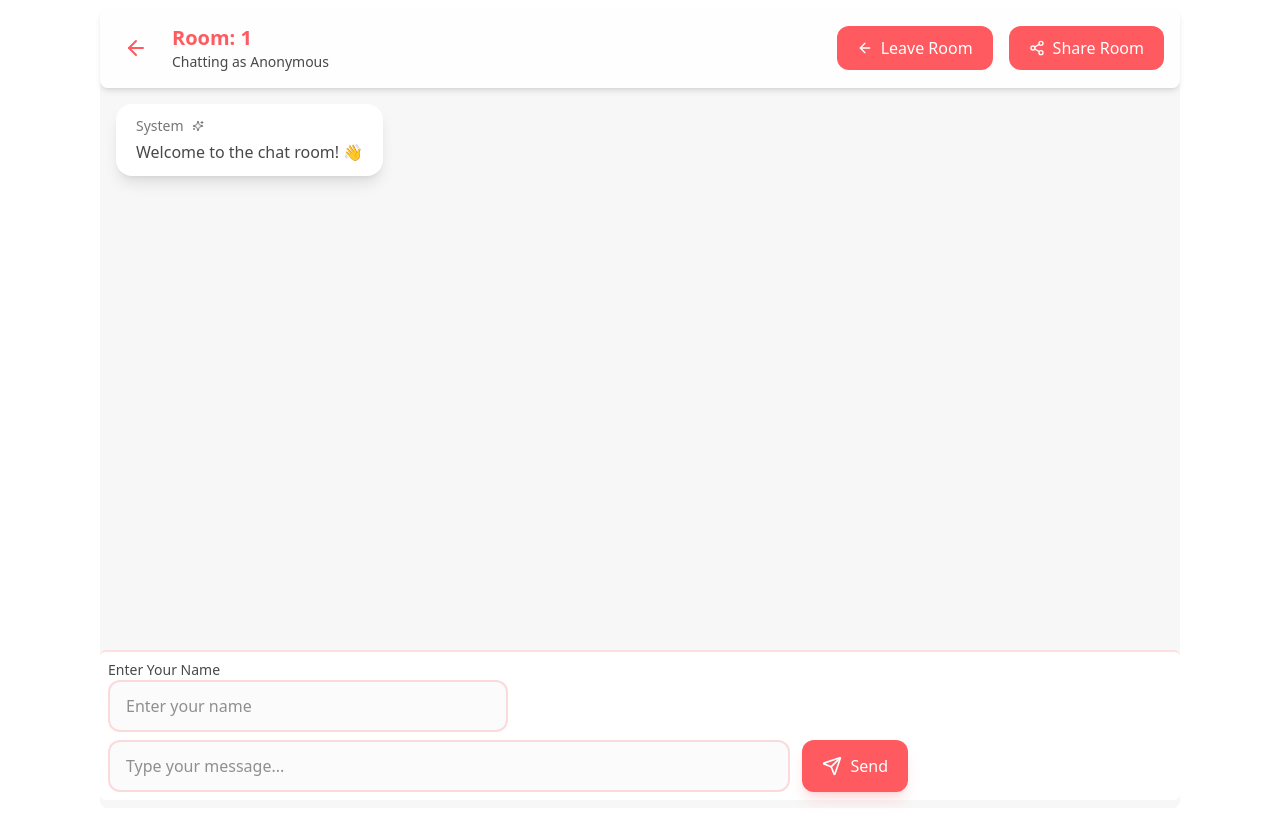
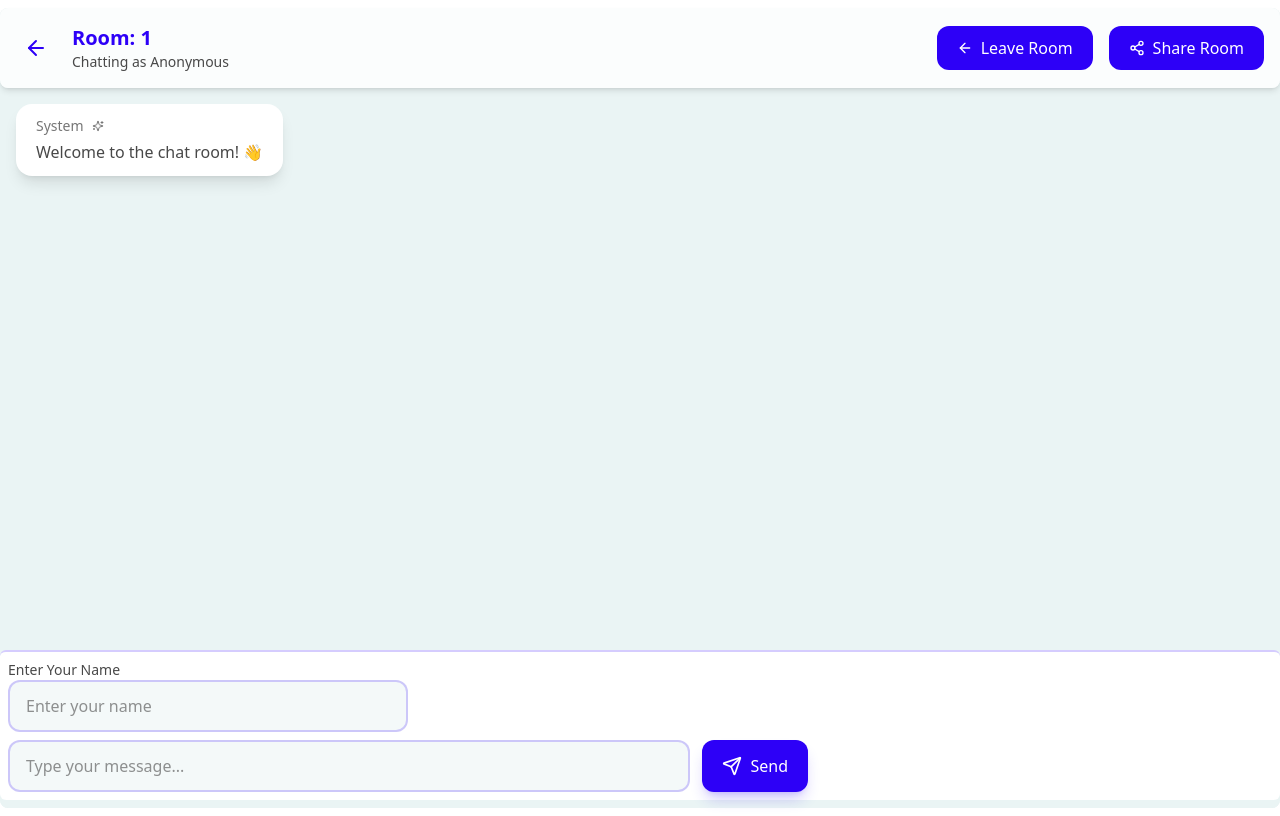
Before and after one commit to MrNikhillyadav/chatify-app, a React (Vite) app in the folder frontend/: page /room/1 in a window 1280 px wide. Built offline with nearby package versions, Linux system fonts and the light colour scheme; no server answers.

Commit message:
added content to readme and modified UI

```diff
--- a/frontend/src/components/Room.tsx
+++ b/frontend/src/components/Room.tsx
@@ -98,7 +98,7 @@ function Room() {
   }
 
   return (
-    <div className=" flex flex-col max-w-[1080px] rounded-lg my-2 m-auto bg-cartoon-bg text-cartoon-text">
+    <div className=" flex flex-col max-w-[1280px] rounded-lg my-2 m-auto bg-cartoon-bg text-cartoon-text">
       <div className="h-screen flex flex-col bg-cartoon-bg text-cartoon-text rounded-lg ">
          {/* Header */}
       <div className="sticky top-0 z-10 bg-cartoon-light/80 backdrop-blur-sm shadow-md border-b-red-100 rounded-lg   border-cartoon-accent/20">
--- a/frontend/tailwind.config.js
+++ b/frontend/tailwind.config.js
@@ -21,8 +21,8 @@ export default {
       colors: {
         // Airbnb-inspired theme colors with more moderate tones
         cartoon: {
-          bg: "#F7F7F7", // Light gray background
-          accent: "#FF5A5F", // Airbnb signature red
+          bg: "#eaf4f4", // Light gray background
+          accent: "#2d00f7", // Airbnb signature red
           text: "#484848", // Dark gray text
           light: "#FFFFFF", // White
           muted: "#767676", // Medium gray for secondary text
```
Also changed, not shown: frontend/public/chat-app-image.png (added), 1 other file (tests, documents, lock files or other folders).
